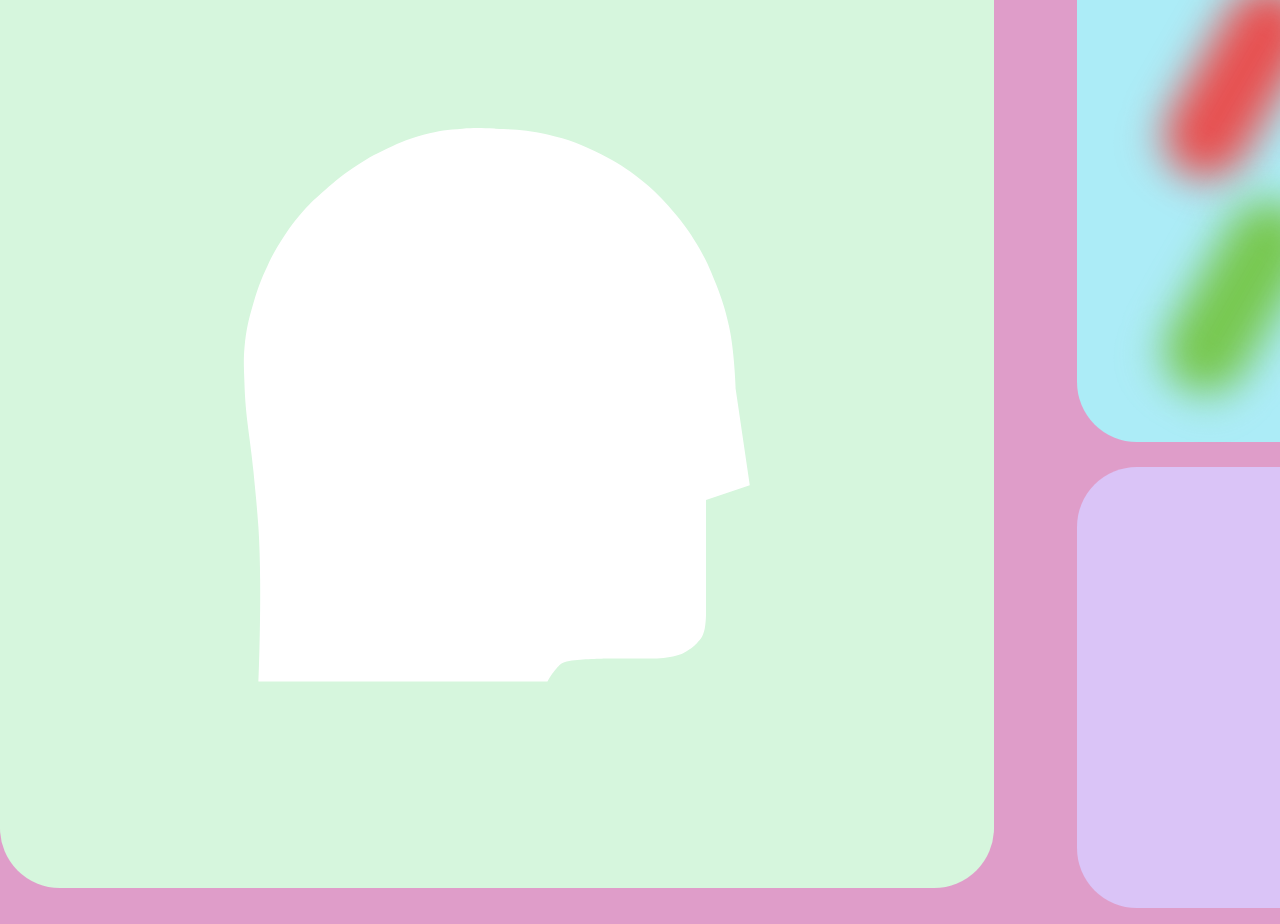
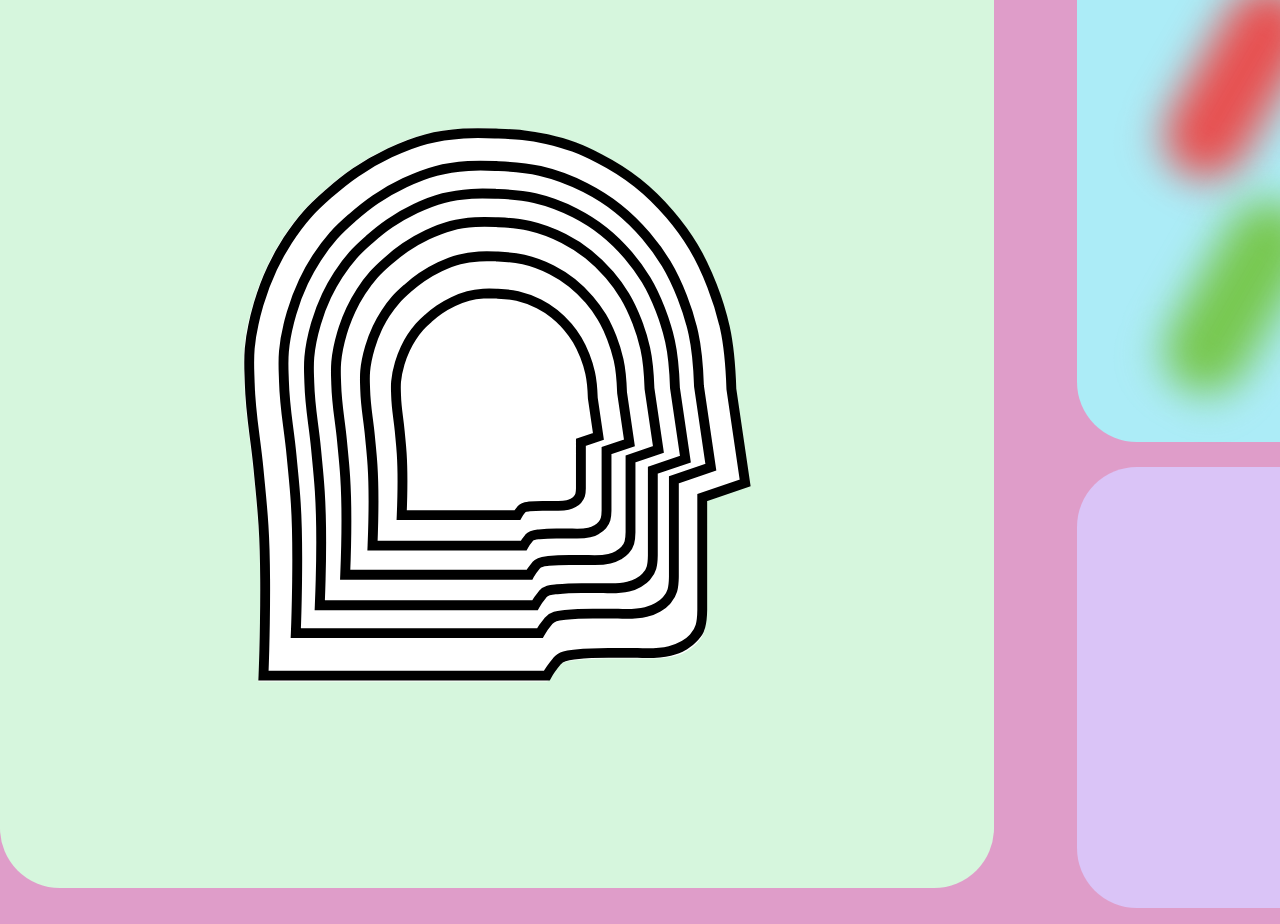
Before and after one commit to a1bolt1k/Mixing, a website built with Vite: page index.html in a window 1280 px wide. Shown: the part 1200-2124 px from the top of the page. Built offline with nearby package versions, Linux system fonts and the light colour scheme; animation ran at ten frames a second.

Commit message:
Добавляет контур лица

```diff
--- a/index.html
+++ b/index.html
@@ -120,7 +120,6 @@
               </filter>
               </defs>
               </svg>
-            <div class="color-overlay" id="color-overlay"></div>
           </div>
         </div>
         <div class="two-screen__wrapper">
--- a/src/style.css
+++ b/src/style.css
@@ -693,3 +693,21 @@ body {
   background-color: #DAC4F7;
 
 }
+
+#svg-container::after {
+  content: "";
+
+  position: absolute;
+  top: 0;
+  left: 0;
+
+  width: 508px;
+  height: 554px;
+
+  background-image: url("../image/kontur.svg");
+  background-size: contain;
+  background-repeat: no-repeat;
+
+  pointer-events: none;
+  z-index: 1;
+}
```
Also changed, not shown: image/kontur.svg (added).
